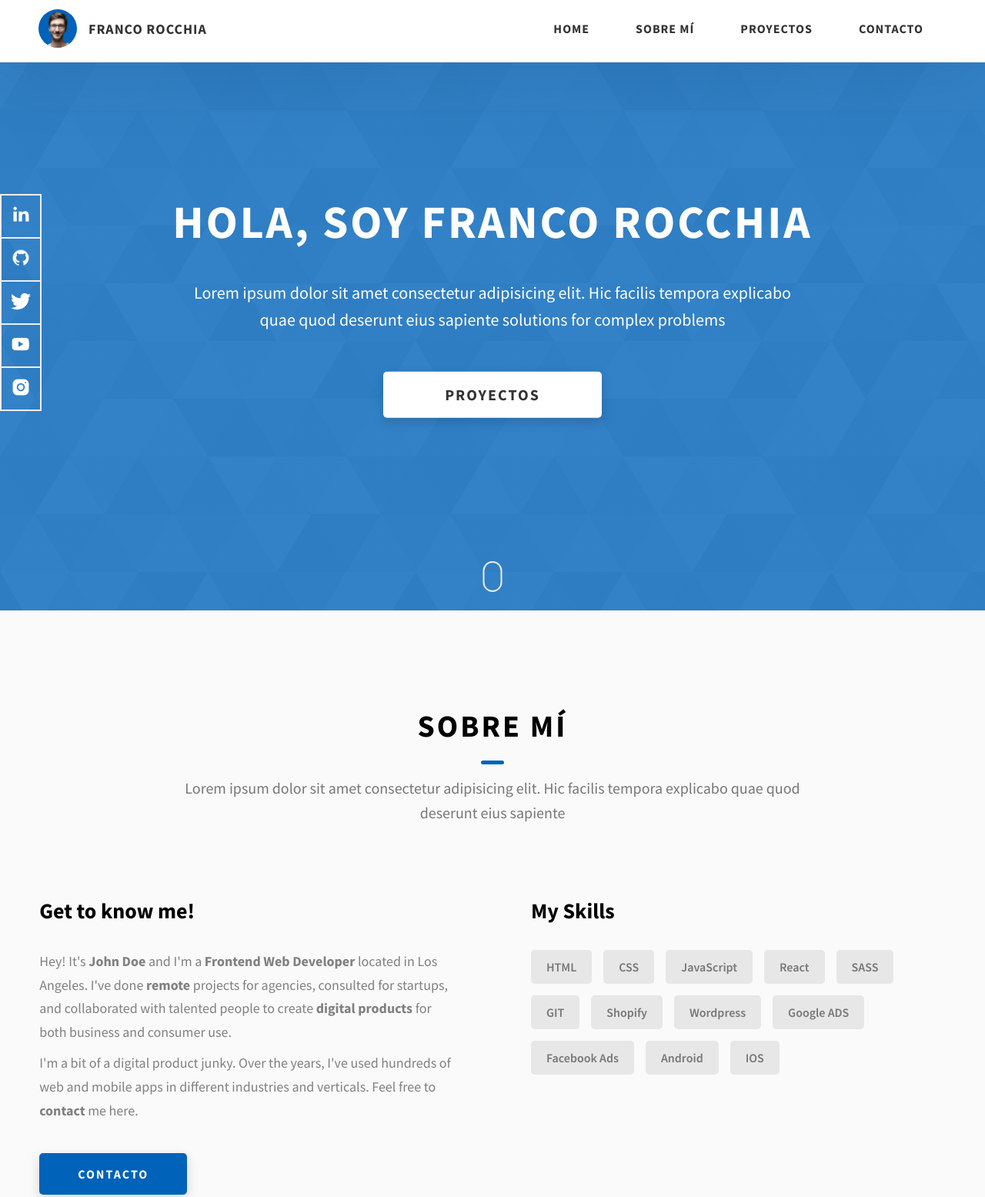
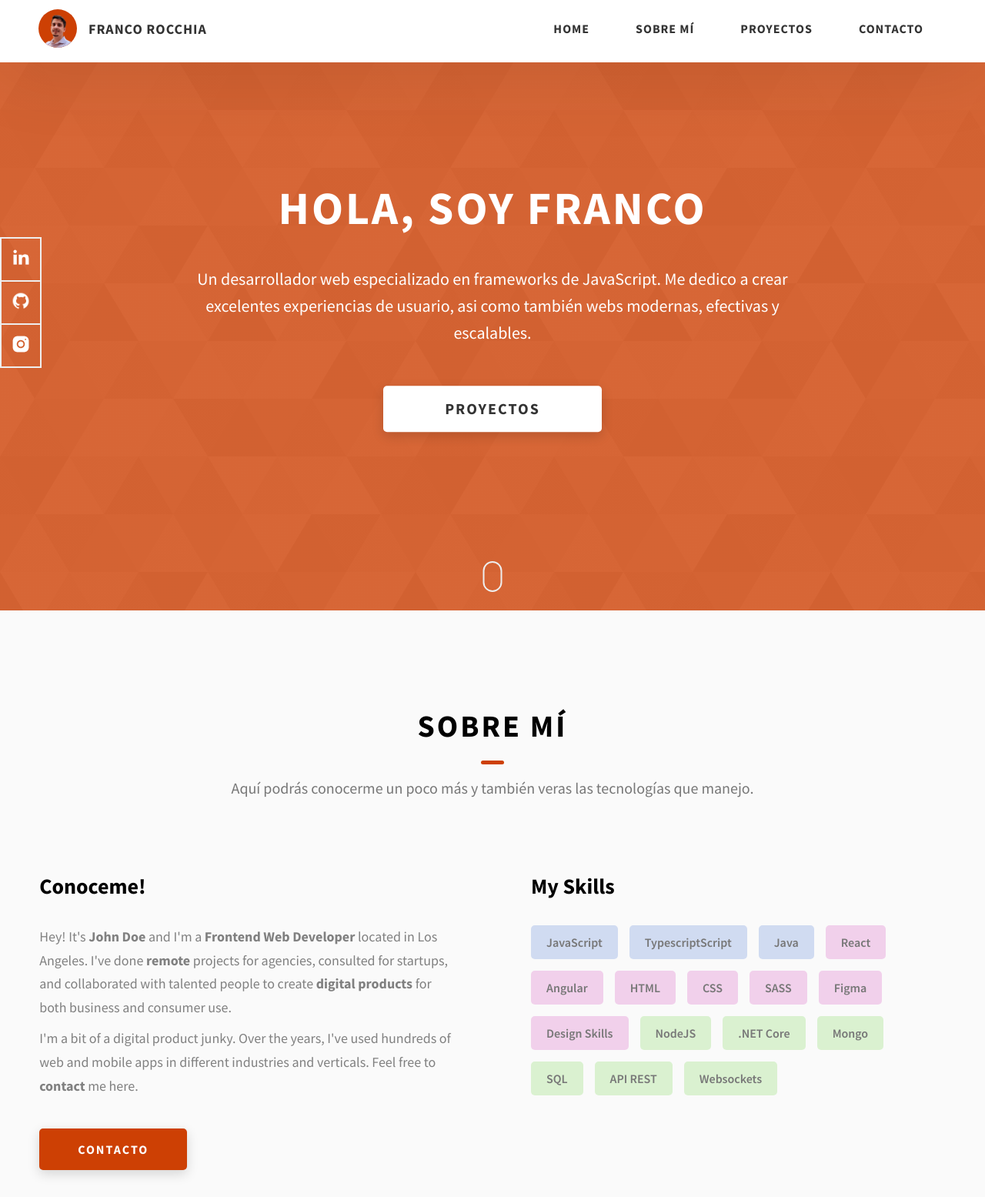
Before and after one commit to francodder/francodder.github.io, a website: page index.html in a window 1280 px wide. Shown: the part 7-1562 px from the top of the page at 77% size. Drawn offline with Linux system fonts and the light colour scheme.

Commit message:
Añadidas descripciones en Hero y skills en about-me

```diff
--- a/index.html
+++ b/index.html
@@ -17,12 +17,14 @@
     />
   </head>
   <body>
+
+    <!-- HEADER -->
     <header class="header">
       <div class="header__content">
         <div class="header__logo-container">
           <div class="header__logo-img-cont">
             <img
-              src="./assets/png/john-doe.png"
+              src="./assets/png/pp.png"
               alt="Ram Maheshwari Logo Image"
               class="header__logo-img"
             />
@@ -82,15 +84,19 @@
         </div>
       </div>
     </header>
+
+    <!-- HERO -->
     <section class="home-hero">
       <div class="home-hero__content">
-        <h1 class="heading-primary">Hola, soy Franco Rocchia</h1>
+        <h1 class="heading-primary">Hola, soy Franco</h1>
         <div class="home-hero__info">
           <p class="text-primary">
-            Lorem ipsum dolor sit amet consectetur adipisicing elit. Hic facilis
-            tempora explicabo quae quod deserunt eius sapiente solutions for
-            complex problems
+            Un desarrollador web especializado en frameworks de JavaScript. Me dedico a crear excelentes experiencias de usuario, asi como también webs modernas, efectivas y escalables.
           </p>
+          <!-- <div class="home-hero__picture">
+            <img src="assets/png/pg.png" alt="Estoy parado mirando al horizonte">
+          </div> -->
+          <!-- Soy un programador especializado en frameworks de JavaScript con el enfoque puesto en crear excelentes experiencias de usuario. Mediante mis conocimientos en programación, diseño y UI/UX desarrollo aplicaciones web modernas y efectivas. Busco crecer como profesional participando proactivamente en proyectos que sean desafiantes y escalables. -->
         </div>
         <div class="home-hero__cta">
           <a href="./#projects" class="btn btn--bg">Proyectos</a>
@@ -98,7 +104,9 @@
       </div>
       <div class="home-hero__socials">
         <div class="home-hero__social">
-          <a href="#" class="home-hero__social-icon-link">
+          <a href="https://www.linkedin.com/in/franco-rocchia/"
+             class="home-hero__social-icon-link"
+             target="_blank">
             <img
               src="./assets/png/linkedin-ico.png"
               alt="icon"
@@ -107,7 +115,9 @@
           </a>
         </div>
         <div class="home-hero__social">
-          <a href="#" class="home-hero__social-icon-link">
+          <a href="https://github.com/francodder"
+             class="home-hero__social-icon-link"
+             target="_blank">
             <img
               src="./assets/png/github-ico.png"
               alt="icon"
@@ -115,7 +125,7 @@
             />
           </a>
         </div>
-        <div class="home-hero__social">
+        <!-- <div class="home-hero__social">
           <a href="#" class="home-hero__social-icon-link">
             <img
               src="./assets/png/twitter-ico.png"
@@ -123,8 +133,8 @@
               class="home-hero__social-icon"
             />
           </a>
-        </div>
-        <div class="home-hero__social">
+        </div> -->
+        <!-- <div class="home-hero__social">
           <a href="#" class="home-hero__social-icon-link">
             <img
               src="./assets/png/yt-ico.png"
@@ -132,11 +142,12 @@
               class="home-hero__social-icon"
             />
           </a>
-        </div>
+        </div> -->
         <div class="home-hero__social">
           <a
-            href="#"
+            href="https://www.instagram.com/franco.rocchia/"
             class="home-hero__social-icon-link home-hero__social-icon-link--bd-none"
+            target="_blank"
           >
             <img
               src="./assets/png/insta-ico.png"
@@ -150,18 +161,19 @@
         <div class="mouse"></div>
       </div>
     </section>
+
+    <!-- ABOUT -->
     <section id="about" class="about sec-pad">
       <div class="main-container">
         <h2 class="heading heading-sec heading-sec__mb-med">
           <span class="heading-sec__main">Sobre Mí</span>
           <span class="heading-sec__sub">
-            Lorem ipsum dolor sit amet consectetur adipisicing elit. Hic facilis
-            tempora explicabo quae quod deserunt eius sapiente
+            Aquí podrás conocerme un poco más y también veras las tecnologías que manejo.
           </span>
         </h2>
         <div class="about__content">
           <div class="about__content-main">
-            <h3 class="about__content-title">Get to know me!</h3>
+            <h3 class="about__content-title">Conoceme!</h3>
             <div class="about__content-details">
               <p class="about__content-details-para">
                 Hey! It's
@@ -188,23 +200,38 @@
           <div class="about__content-skills">
             <h3 class="about__content-title">My Skills</h3>
             <div class="skills">
-              <div class="skills__skill">HTML</div>
-              <div class="skills__skill">CSS</div>
-              <div class="skills__skill">JavaScript</div>
-              <div class="skills__skill">React</div>
-              <div class="skills__skill">SASS</div>
-              <div class="skills__skill">GIT</div>
-              <div class="skills__skill">Shopify</div>
-              <div class="skills__skill">Wordpress</div>
-              <div class="skills__skill">Google ADS</div>
-              <div class="skills__skill">Facebook Ads</div>
-              <div class="skills__skill">Android</div>
-              <div class="skills__skill">IOS</div>
+              <!-- Lenguages -->
+              <div class="skills__skill skills__skill--one">JavaScript</div>
+              <div class="skills__skill skills__skill--one">TypescriptScript</div>
+              <div class="skills__skill skills__skill--one">Java</div>
+
+
+              <!-- Frontend Stack -->
+              <div class="skills__skill skills__skill--two">React</div>
+              <div class="skills__skill skills__skill--two">Angular</div>
+              <div class="skills__skill skills__skill--two">HTML</div>
+              <div class="skills__skill skills__skill--two">CSS</div>
+              <div class="skills__skill skills__skill--two">SASS</div>
+              <div class="skills__skill skills__skill--two">Figma</div>
+              <div class="skills__skill skills__skill--two">Design Skills</div>
+
+
+              <!-- Backend Stack -->
+              <div class="skills__skill skills__skill--three">NodeJS</div>
+              <div class="skills__skill skills__skill--three">.NET Core</div>
+              <div class="skills__skill skills__skill--three">Mongo</div>
+              <div class="skills__skill skills__skill--three">SQL</div>
+              <div class="skills__skill skills__skill--three">API REST</div>
+              <div class="skills__skill skills__skill--three">Websockets</div>
+
             </div>
           </div>
         </div>
       </div>
     </section>
+
+
+    <!-- PROJECTS -->
     <section id="projects" class="projects sec-pad">
       <div class="main-container">
         <h2 class="heading heading-sec heading-sec__mb-bg">
@@ -291,6 +318,8 @@
         </div>
       </div>
     </section>
+
+    <!-- CONTACT -->
     <section id="contact" class="contact sec-pad dynamicBg">
       <div class="main-container">
         <h2 class="heading heading-sec heading-sec__mb-med">
@@ -389,10 +418,10 @@
             </div>
           </div>
           <div class="main-footer__row main-footer__row-2">
-            <h4 class="heading heading-sm text-lt">John Doe</h4>
+            <h4 class="heading heading-sm text-lt">😄 Muchas gracias</h4>
+            <!-- TODO: Hacer link en GitHub -->
             <p class="main-footer__short-desc">
-              Lorem ipsum dolor sit amet consectetur adipisicing elit facilis
-              tempora explicabo quae quod deserunt
+              Gracias por llegar hasta aquí, si te gustó este proyecto no te olvides de darme una ⭐ en mi perfil de GitHub. También podes ver otros proyectos en los que estoy trabajando.
             </p>
           </div>
         </div>
--- a/sass/abstracts/_variables.scss
+++ b/sass/abstracts/_variables.scss
@@ -1,3 +1,4 @@
 $themeClrPrimary: #0062b9;
+$themeClrPrimary: #cd4004;
 
 $commonBorderRadius: 5px;
--- a/sass/components/_skills.scss
+++ b/sass/components/_skills.scss
@@ -1,6 +1,7 @@
 .skills {
   display: flex;
   flex-wrap: wrap;
+
   &__skill {
     padding: 1rem 2rem;
     margin-bottom: 1.5rem;
@@ -10,5 +11,18 @@
     border-radius: $commonBorderRadius;
     font-weight: 600;
     color: #777;
+
+    &--one {
+      background-color: rgba(40, 97, 202, 0.2);;
+    }
+
+    &--two {
+      background-color: rgba(202, 40, 175, 0.2);;
+    }
+
+    &--three {
+      background-color: rgba(91, 202, 40, 0.2);;
+    }
   }
+
 }
--- a/sass/pages/_home.scss
+++ b/sass/pages/_home.scss
@@ -83,7 +83,18 @@
   &__info {
     margin: 3rem auto 0 auto;
     max-width: 80rem;
+    // display: flex;
+    // align-items: center;
   }
+
+  &__picture {
+    height: 30rem;
+
+    img {
+      height: 100%;
+    }
+  }
+
   &__cta {
     margin-top: 5rem;
     text-align: center;
@@ -92,6 +103,7 @@
 
 .about {
   background: rgb(250, 250, 250);
+
   &__content {
     display: grid;
     grid-template-columns: 1fr 1fr;
@@ -100,6 +112,7 @@
       grid-template-columns: 1fr;
       grid-gap: 8rem;
     }
+
     &-title {
       font-weight: 700;
       font-size: 2.8rem;
@@ -108,6 +121,7 @@
         font-size: 2.4rem;
       }
     }
+
     &-details-para {
       font-size: 1.8rem;
       color: grey;
@@ -118,6 +132,7 @@
         font-weight: 700;
         margin: 0 3px;
       }
+
       &:last-child {
         margin-bottom: 4rem;
       }
```
Also changed, not shown: assets/png/john-doe.png (deleted), assets/png/pg.png (added), assets/png/pp.png (added), css/style.css.
